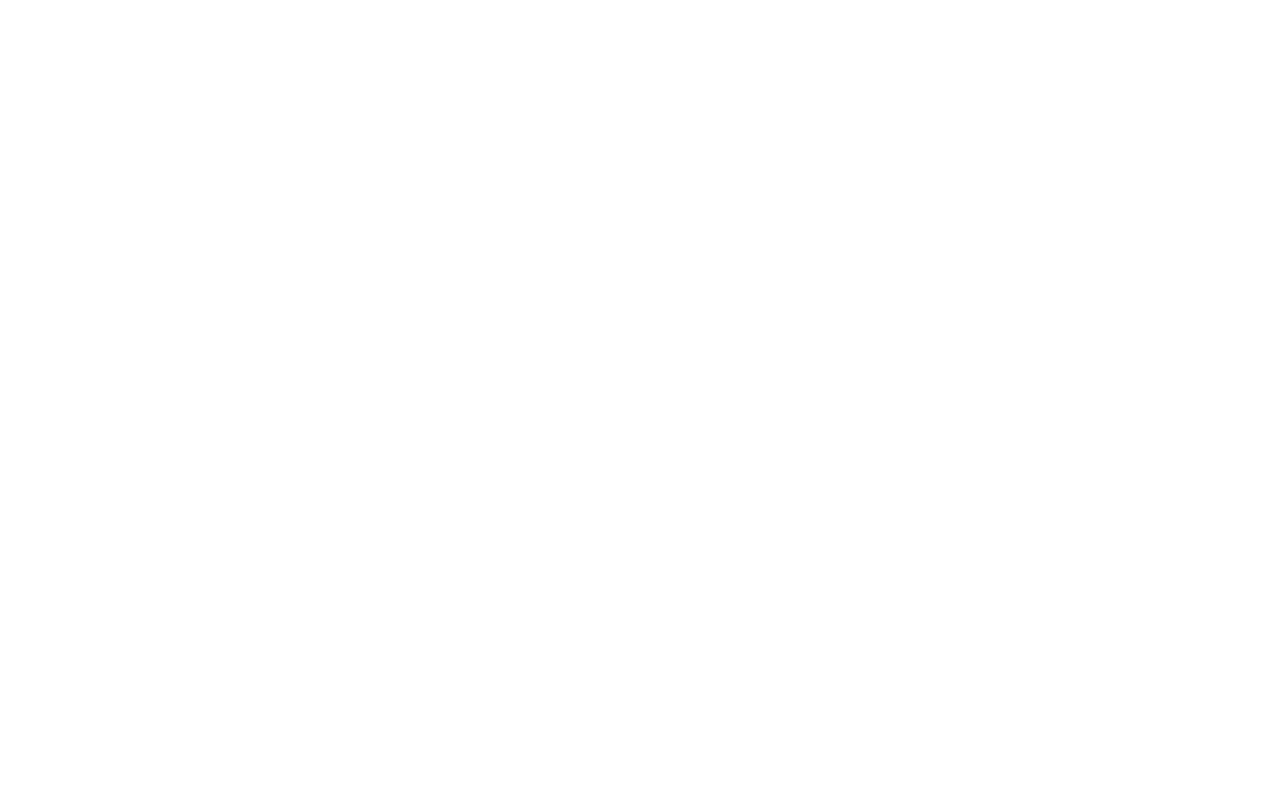
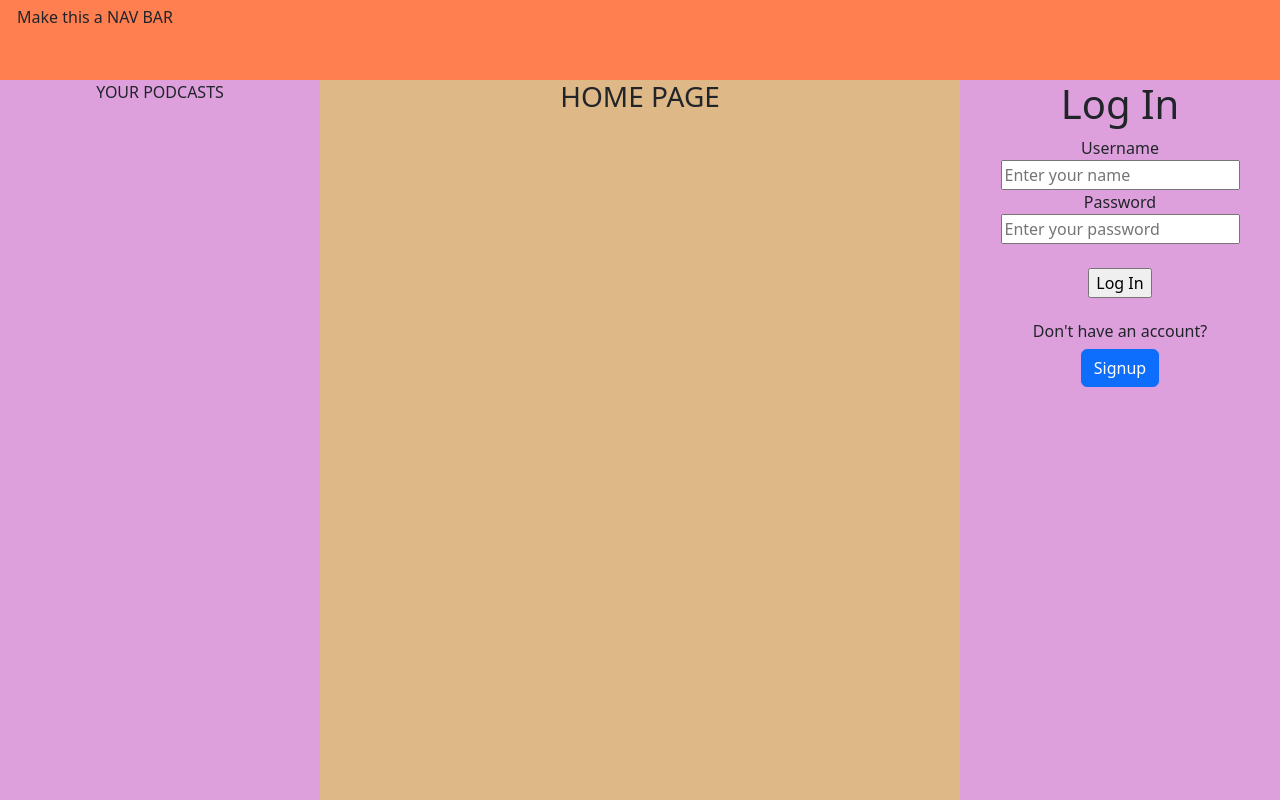
Before and after one commit to mpb9/youRL_ui, a React (Create React App) app: page /signup in a window 1280 px wide. Before the commit this address had no page. Built offline with nearby package versions, Linux system fonts and the light colour scheme.

Commit message:
signup,login,home work together

```diff
--- a/src/App.js
+++ b/src/App.js
@@ -1,21 +1,23 @@
 import React from 'react';
-import {BrowserRouter as Router, Route, Routes} from 'react-router-dom';
+import {BrowserRouter, Route, Routes} from 'react-router-dom';
 import './App.css';
 import Admin from './admin/Admin';
-import Home from './pages/Home';
+import Login from './pages/Login';
 //needed to use col, row, other bootstraps
 import 'bootstrap/dist/css/bootstrap.min.css';
+import Home from './pages/Home';
 
 
 
 function App() {
   return (
-    <Router>
+    <BrowserRouter>
           <Routes>
-            <Route path="/" element={<Home />} />
+            <Route path="*" element={<Login />} />
+            <Route path="*" element={<Home />} />
             <Route path="/admin" element={<Admin />} />
           </Routes>
-    </Router>
+    </BrowserRouter>
   );
 }
 
--- a/src/pages/Home.css
+++ b/src/pages/Home.css
@@ -2,3 +2,11 @@
     background-color: plum;
     margin: 0px;
 }
+#nostuff{
+    background-color: plum;
+    margin: 0px;
+}
+#yourstuff{
+    background-color: plum;
+    margin: 0px;
+}
--- a/src/pages/Home.js
+++ b/src/pages/Home.js
@@ -1,7 +1,8 @@
-import React from 'react';
-import {Container, Row, Col} from 'react-bootstrap';
-import LoginHandler from './LoginHandler';
-import './Home.css'
+import React, {useState} from 'react';
+import {Container, Row, Col, Button} from 'react-bootstrap';
+import Profile from './Profile';
+import './Home.css';
+import Login from './Login';
 
 /*  NEED TO IMPLIMENT useContext (or another hook) in order to
     return to the homepage with data obtained from login/signup.
@@ -9,7 +10,20 @@
     Sending back just the {this.props.name} element doesnt give enough functionality.
 */
 
-function Home() {
+function Home({username}) {
+    const [inputs, setInputs] = useState({
+        name: username,
+        access: true
+    });
+
+    const LogoutHandler = (event)  => {
+        event.preventDefault();
+        const name2 = 'access';
+        const value2 = false;
+        setInputs(values => ({...values, [name2]: value2}))
+    }
+
+    if(inputs.access){
         return (
         <Container fluid style={{backgroundColor: 'burlywood', margin: '0px', padding: '0px'}}>
                 <Row fluid="true" style={{backgroundColor: 'coral', height: '10vh', margin: '0px', padding:'5px'}}>
@@ -18,18 +32,25 @@
                     </Col>
                 </Row>
                 <Row fluid="true" style={{height: '90vh', width: '100vw', margin: '0px', textAlign: 'center'}}>
-                <Col xs={3}>
-                    <p>sidebar</p>
+                    <Col xs={3} id='yourstuff'>
+                        <p>YOUR PODCASTS</p>
                     </Col>
                     <Col xs={6}>
                         <h3>HOME PAGE</h3>
                     </Col>
                     <Col xs={3} id='profile'>
-                    <LoginHandler/>
+                        <Profile user={username}/>
+                        <Button onClick={(event) => LogoutHandler(event)}> Logout </Button>
                     </Col>
                 </Row>
         </Container>
         );
+    } else {
+        return(
+            <Login/>
+        );
+    }
+
 }
 
 export default Home;
--- a/src/pages/Login.js
+++ b/src/pages/Login.js
@@ -1,13 +1,10 @@
 import React, { useState } from "react";
 import axios from "axios";
-import { Container, Button } from "react-bootstrap";
-import Profile from "./Profile";
+import { Container, Button, Col, Row } from "react-bootstrap";
+import Home from "./Home"
 import SignUp from "./SignUp";
 
 const PATH = "http://localhost/podfinder/src/user-apis/userlogin.php";
-
-// MESSES UP WHEN REFRESHING THE PAGE & ALREADY LOGGED IN... just shows "Welcome"... user forgotten
-//works now!?
 
 function Login() {
 
@@ -18,6 +15,7 @@
     loggedin: 'Nope',
     signup: false
   });
+
 
   const handleChange = (event) => {
     const name = event.target.name;
@@ -34,7 +32,6 @@
     data: inputs
     })
     .then((result) => {
-      console.log(result.data);
       const name = 'loggedin';
       const value = result.data;
       setInputs(values => ({...values, [name]: value}))
@@ -45,16 +42,7 @@
       const value = error.message;
       setInputs(values => ({...values, [name]: value}))
     });
-  }
 
-  const LogoutHandler = (event)  => {
-    event.preventDefault();
-    const name = 'loggedin';
-    const value = 'Nope';
-    setInputs(values => ({...values, [name]: value}))
-    const name2 = 'access';
-    const value2 = false;
-    setInputs(values => ({...values, [name2]: value2}))
   }
 
   const SignUpHandler = (event)  => {
@@ -67,13 +55,8 @@
 
 
   if(inputs.loggedin === inputs.name && inputs.access === true){
-      console.log(inputs.loggedin);
     return(
-      <Container>
-          Welcome {inputs.name}
-          <Profile/>
-          <Button onClick={(event) => LogoutHandler(event)}> Logout </Button>
-      </Container>
+          <Home username={inputs.loggedin}/>
       );
   } else if(inputs.signup === true){
       return(
@@ -81,7 +64,20 @@
       );
   } else if(inputs.loggedin === 'User Not Found' ){
       return(
-        <Container >
+        <Container fluid style={{backgroundColor: 'burlywood', margin: '0px', padding: '0px'}}>
+          <Row fluid="true" style={{backgroundColor: 'coral', height: '10vh', margin: '0px', padding:'5px'}}>
+            <Col>
+              <p>Make this a NAV BAR</p>
+            </Col>
+          </Row>
+          <Row fluid="true" style={{height: '90vh', width: '100vw', margin: '0px', textAlign: 'center'}}>
+            <Col xs={3} id='yourstuff'>
+              <p>YOUR PODCASTS</p>
+            </Col>
+            <Col xs={6}>
+              <h3>HOME PAGE</h3>
+            </Col>
+            <Col xs={3} id='profile'>
               <h1>Log In</h1>
               <h6>User Not Found</h6>
               <form action="#">
@@ -112,11 +108,26 @@
               <br/>
               <h6>Don't have an account?</h6>
               <Button onClick={(event) => SignUpHandler(event)}> Signup </Button>
+            </Col>
+          </Row>
         </Container>
       );
     } else {
       return(
-      <Container >
+        <Container fluid style={{backgroundColor: 'burlywood', margin: '0px', padding: '0px'}} >
+          <Row fluid="true" style={{backgroundColor: 'coral', height: '10vh', margin: '0px', padding:'5px'}}>
+            <Col>
+              <p>Make this a NAV BAR</p>
+            </Col>
+          </Row>
+          <Row fluid="true" style={{height: '90vh', width: '100vw', margin: '0px', textAlign: 'center'}}>
+            <Col xs={3} id='yourstuff'>
+              <p>YOUR PODCASTS</p>
+            </Col>
+            <Col xs={6}>
+              <h3>HOME PAGE</h3>
+            </Col>
+            <Col xs={3} id='profile'>
               <h1>Log In</h1>
               <form action="#">
                 <label>Username</label>
@@ -140,15 +151,14 @@
                 ></input>
                 <br/>
                 <br/>
-            <input
-              type="submit"
-              value="Log In"
-              onClick={LoginHandler}
+                <input type="submit" value="Log In" onClick={LoginHandler}
                 />
               </form>
               <br/>
               <h6>Don't have an account?</h6>
               <Button onClick={(event) => SignUpHandler(event)}> Signup </Button>
+            </Col>
+          </Row>
         </Container>
       );
     }
--- a/src/pages/Profile.js
+++ b/src/pages/Profile.js
@@ -1,18 +1,17 @@
 import React, { Component, useEffect, useState } from "react";
 import axios from "axios";
 import { Button, Col, Container, Row } from "react-bootstrap";
-import Home from "./Home";
-import Login from "./Login";
 
 const PATH = "http://localhost/podfinder/src/user-apis/userlogin.php";
 
 // MESSES UP WHEN REFRESHING THE PAGE & ALREADY LOGGED IN... just shows "Welcome"... user forgotten
 //works now!?
 
-function Profile() {
+function Profile({user}) {
+
     return(
     <Container >
-        <h2>User Profile</h2>
+        <h2>{user}'s Profile</h2>
     </Container>
     );
 
--- a/src/pages/SignUp.js
+++ b/src/pages/SignUp.js
@@ -1,7 +1,7 @@
 import React, { useState } from "react";
 import axios from "axios";
-import { Container, Button } from "react-bootstrap";
-import Profile from "./Profile";
+import { Container, Button, Col, Row } from "react-bootstrap";
+import Home from "./Home";
 import Login from "./Login";
 
 const PATH = "http://localhost/podfinder/src/user-apis/newuser.php";
@@ -45,16 +45,6 @@
         });
     }
 
-    const LogoutHandler = (event)  => {
-        event.preventDefault();
-        const name = 'loggedin';
-        const value = 'Nope';
-        setInputs(values => ({...values, [name]: value}))
-        const name2 = 'access';
-        const value2 = false;
-        setInputs(values => ({...values, [name2]: value2}))
-    }
-
     const LoginHandler = (event)  => {
     event.preventDefault();
     const name = 'login';
@@ -65,11 +55,7 @@
     if(inputs.loggedin === inputs.name && inputs.access === true){
         console.log(inputs.loggedin);
         return(
-        <Container>
-            Welcome {inputs.name}
-            <Profile/>
-          <Button onClick={(event) => LogoutHandler(event)}> Logout </Button>
-        </Container>
+            <Home username={inputs.loggedin}/>
         );
     } else if(inputs.login === true){
         return(
@@ -77,7 +63,20 @@
         );
     }else if(inputs.loggedin === 'Taken' ){
         return(
-        <Container >
+        <Container fluid style={{backgroundColor: 'burlywood', margin: '0px', padding: '0px'}}>
+          <Row fluid="true" style={{backgroundColor: 'coral', height: '10vh', margin: '0px', padding:'5px'}}>
+            <Col>
+              <p>Make this a NAV BAR</p>
+            </Col>
+          </Row>
+          <Row fluid="true" style={{height: '90vh', width: '100vw', margin: '0px', textAlign: 'center'}}>
+            <Col xs={3} id='yourstuff'>
+              <p>YOUR PODCASTS</p>
+            </Col>
+            <Col xs={6}>
+              <h3>HOME PAGE</h3>
+            </Col>
+            <Col xs={3} id='profile'>
                 <h1>Create Account</h1>
                 <h6>Username or Email Taken</h6>
                 <form action="#">
@@ -120,13 +119,28 @@
                 <br/>
                 <h6>Already have an account?</h6>
                 <Button onClick={(event) => LoginHandler(event)}> Login </Button>
+            </Col>
+          </Row>
         </Container>
         );
 
     } else {
 
     return (
-      <Container >
+        <Container fluid style={{backgroundColor: 'burlywood', margin: '0px', padding: '0px'}}>
+        <Row fluid="true" style={{backgroundColor: 'coral', height: '10vh', margin: '0px', padding:'5px'}}>
+          <Col>
+            <p>Make this a NAV BAR</p>
+          </Col>
+        </Row>
+        <Row fluid="true" style={{height: '90vh', width: '100vw', margin: '0px', textAlign: 'center'}}>
+          <Col xs={3} id='yourstuff'>
+            <p>YOUR PODCASTS</p>
+          </Col>
+          <Col xs={6}>
+            <h3>HOME PAGE</h3>
+          </Col>
+          <Col xs={3} id='profile'>
               <h1>Create Account</h1>
               <form action="#">
                   <label>Username</label>
@@ -168,6 +182,8 @@
               <br/>
               <h6>Already have an account?</h6>
               <Button onClick={(event) => LoginHandler(event)}> Login </Button>
+          </Col>
+        </Row>
       </Container>
     );
 
```
Also changed, not shown: src/pages/LoginHandler.js (deleted, +0 -47 lines). Lines whose indentation alone changed are shown as unchanged.
